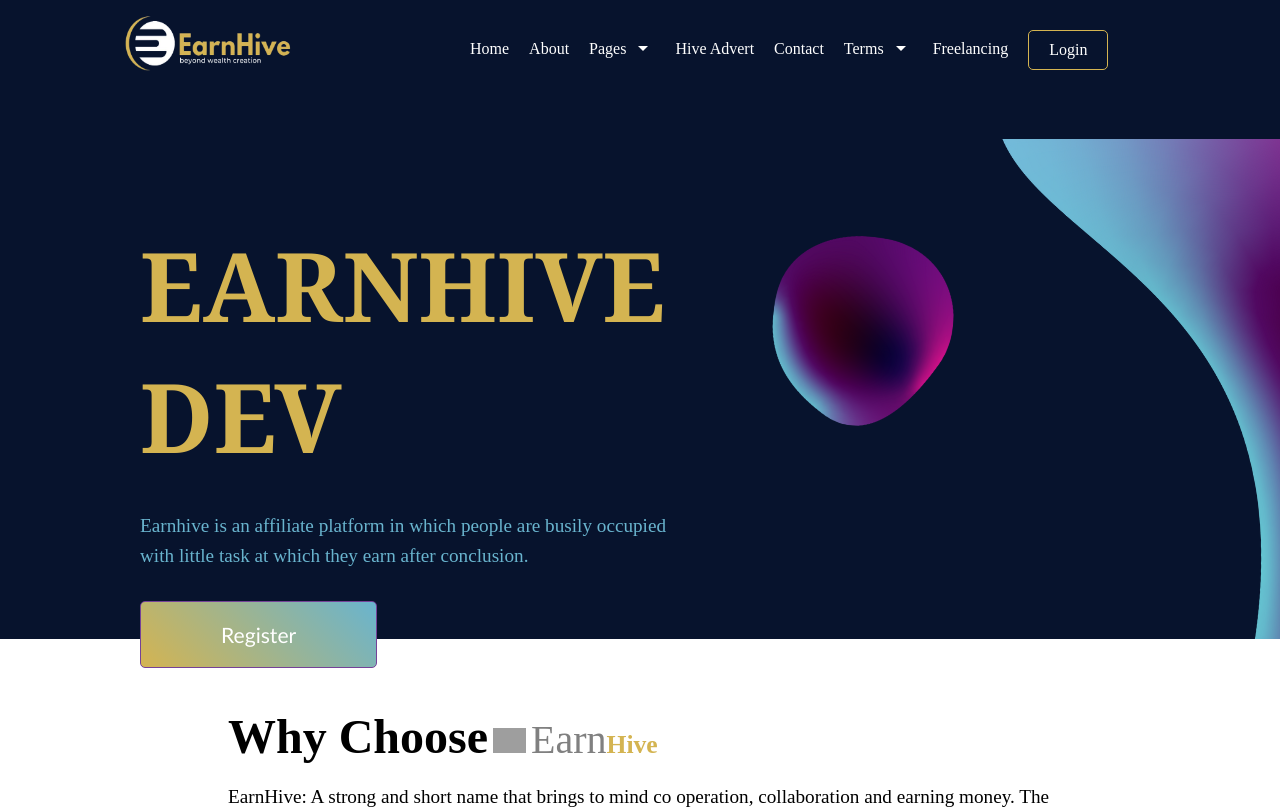
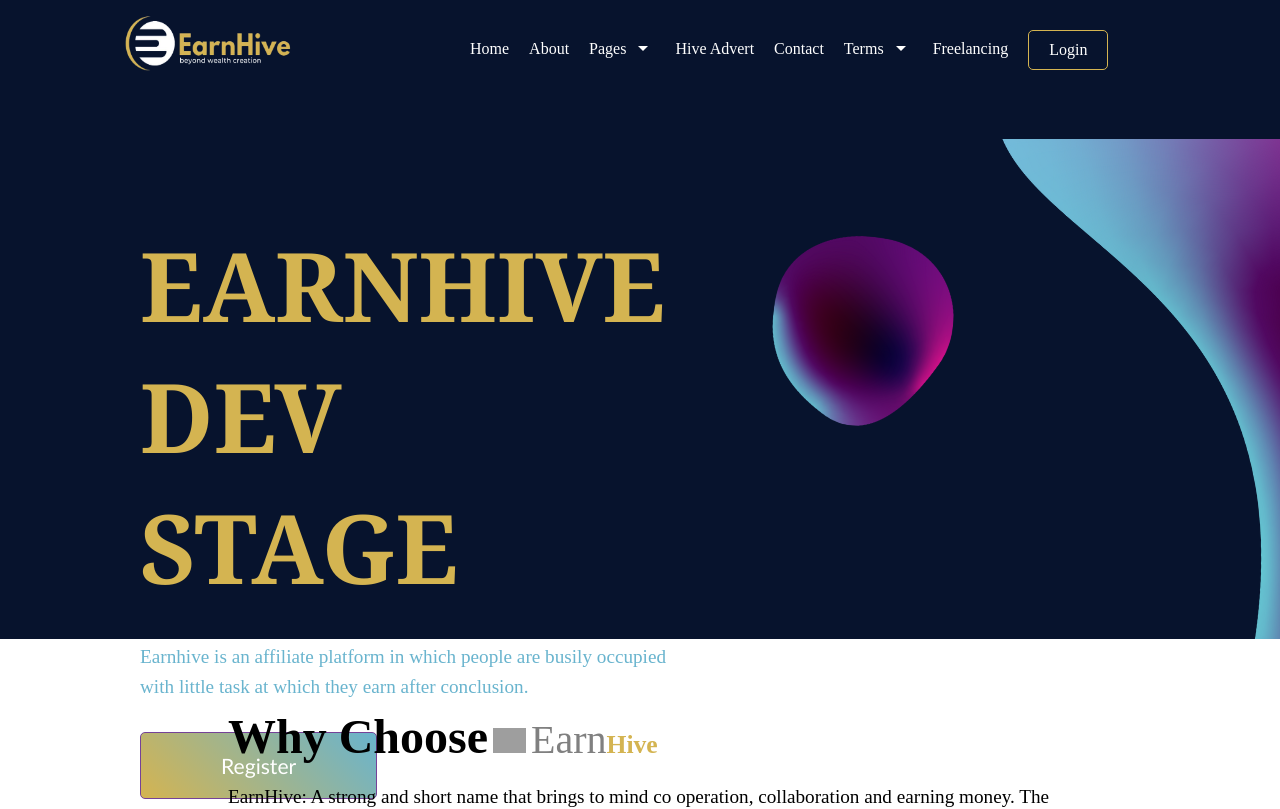
Before and after one commit to MamaAfrica/ernh, a Next.js app: page / in a window 1280 px wide. Shown: the top 809 px of the page. Built offline with nearby package versions, Linux system fonts and the light colour scheme; no server answers; grey boxes are pictures that could not be loaded.

Commit message:
updated bannerHeader

```diff
--- a/component/banner/bannerHeader.js
+++ b/component/banner/bannerHeader.js
@@ -4,7 +4,7 @@
     return (
 
         <div className={classes.bannerHeader}>
-                <h1>EARNHIVE DEV</h1>
+                <h1>EARNHIVE DEV STAGE</h1>
         </div>
 
      );
```
